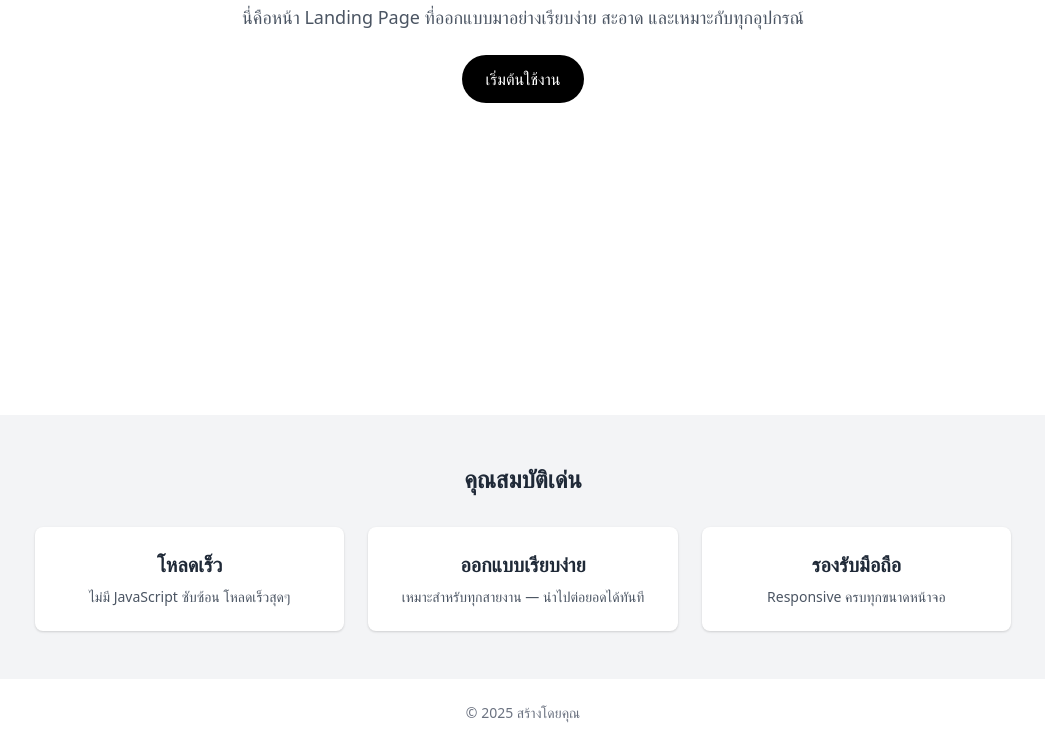
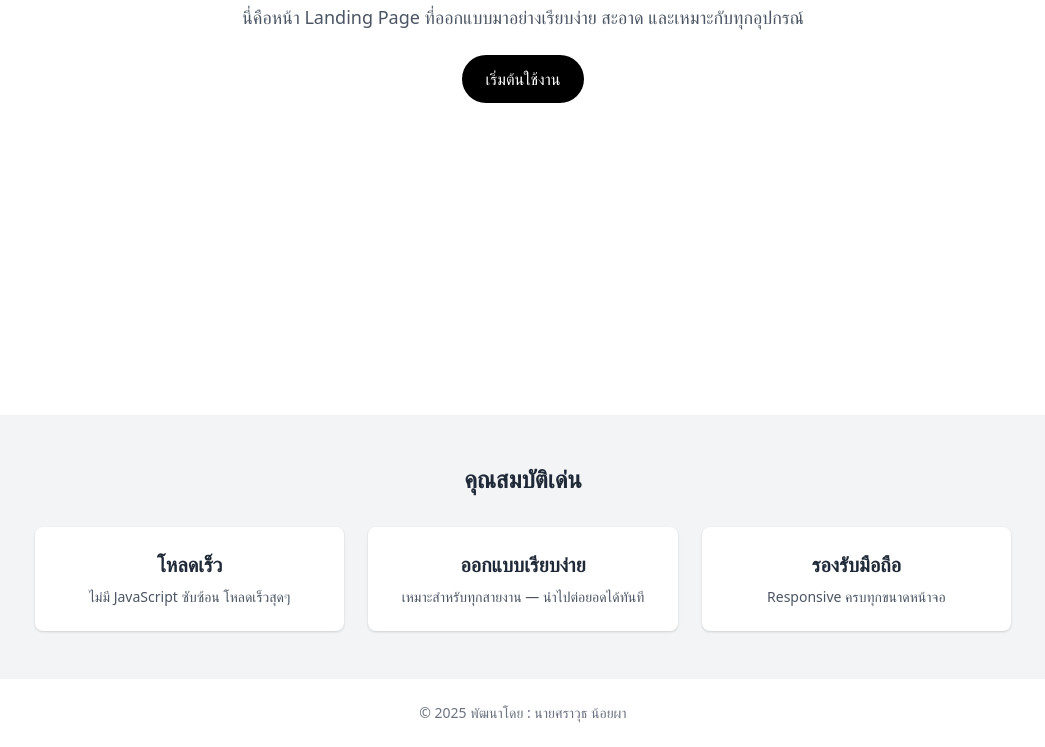
Before and after one commit to tameng-script/landingPage, a plain HTML site: page index.html in a window 1280 px wide. Shown: the part 385-1132 px from the top of the page, without its empty margins (117-1162 px from the left). Drawn offline with nearby package versions, Linux system fonts and the light colour scheme.

Commit message:
Update index.html

```diff
--- a/index.html
+++ b/index.html
@@ -46,7 +46,7 @@
 
     <!-- Footer -->
     <footer class="text-center text-sm text-gray-500 py-6">
-      &copy; 2025 สร้างโดยคุณ
+      &copy; 2025 พัฒนาโดย : นายศราวุธ น้อยผา
     </footer>
   </body>
 </html>
```
